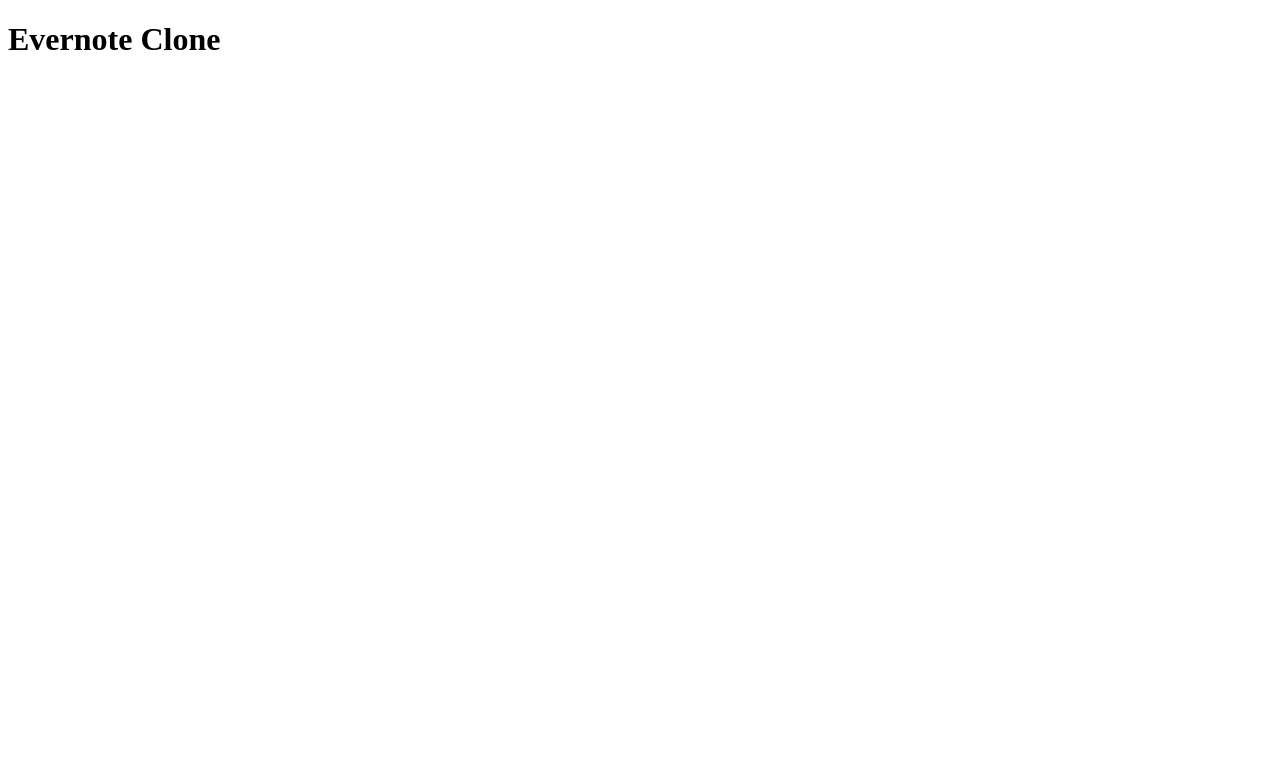
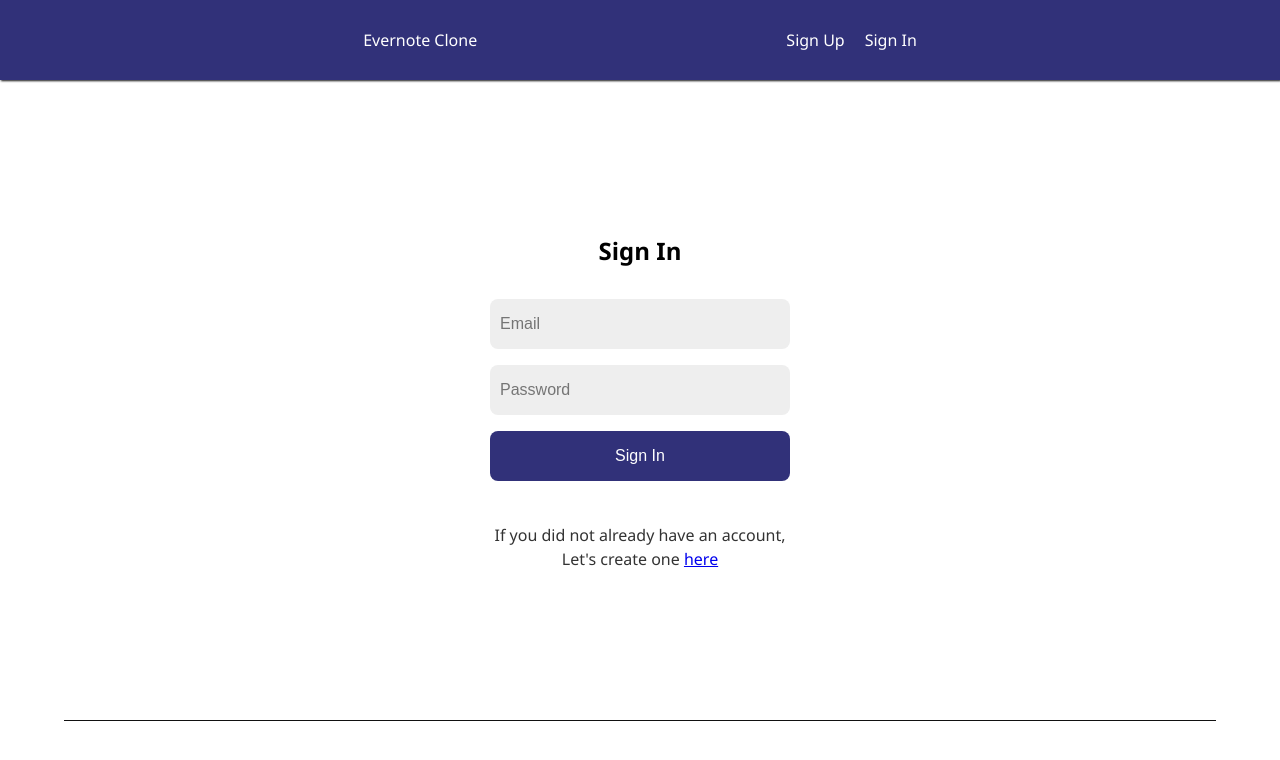
Before and after one commit to rooneyrulz/evernote_clone, a React (Create React App) app: page /sign-in in a window 1280 px wide. Shown: the top 760 px of the page. Built offline with nearby package versions, Linux system fonts and the light colour scheme; no server answers.

Commit message:
pages | layouts | firebase auth | styles |

```diff
--- a/src/App.css
+++ b/src/App.css
@@ -0,0 +1,68 @@
+/* Global Styles */
+
+* {
+    box-sizing: border-box;
+}
+
+body {
+    margin: 0;
+    padding: 0;
+    line-height: 1.5;
+    font-size: 1rem;
+    font-weight: 400;
+    font-family: 'Segoe UI', Tahoma, Geneva, Verdana, sans-serif;
+    overflow-x: hidden;
+}
+
+
+/* Header Styles */
+
+.app__header {
+    position: relative;
+    width: 100%;
+    min-height: 10vh;
+    background: rgb(49, 49, 121);
+    box-shadow: 1px 1px 2px #111;
+}
+
+.nav {
+    position: absolute;
+    width: 90%;
+    height: 100%;
+    margin: 0 5%;
+    display: flex;
+    flex-direction: row;
+    justify-content: space-evenly;
+    align-items: center;
+}
+
+.nav__header {}
+
+.nav__link {
+    text-decoration: none;
+    color: #fff;
+    padding: 10px 10px;
+}
+
+
+/* Main Styles */
+
+.app__main {
+    width: 90%;
+    min-height: 80vh;
+    margin: auto;
+    display: flex;
+    flex-direction: column;
+    justify-content: center;
+    align-items: center;
+}
+
+
+/* Footer Styles */
+
+.app__footer {
+    width: 90%;
+    min-height: 10vh;
+    margin: auto;
+    border-top: 1px #111 solid;
+}
--- a/src/App.js
+++ /dev/null
@@ -1,12 +0,0 @@
-import React from 'react';
-import './App.css';
-
-function App() {
-  return (
-    <div className='App'>
-      <h1>Evernote Clone</h1>
-    </div>
-  );
-}
-
-export default App;
--- /dev/null
+++ b/src/App.jsx
@@ -0,0 +1,52 @@
+import React from 'react';
+import { BrowserRouter, Route, Switch } from 'react-router-dom';
+
+import firebase from './config/firebase.config';
+import './App.css';
+
+// Layouts
+import AppHeader from './layouts/AppHeader';
+
+// Pages
+import Dashboard from './pages/Dashboard';
+import Register from './pages/auth/Register';
+import Login from './pages/auth/Login';
+
+const App = (props) => {
+  const [loading, setLoading] = React.useState(true);
+  const [userData, setUserData] = React.useState(null);
+
+  React.useEffect(() => {
+    firebase.auth().onAuthStateChanged((user) => {
+      if (user) {
+        setUserData(user.email);
+        setLoading(false);
+      } else {
+        setUserData(null);
+        setLoading(false);
+      }
+    });
+  }, [loading]);
+
+  return loading ? (
+    <div>Loading...</div>
+  ) : (
+    <BrowserRouter>
+      <>
+        <header className='app__header'>
+          <AppHeader />
+        </header>
+        <main className='app__main'>
+          <Switch>
+            <Route exact path='/' component={Dashboard} />
+            <Route exact path='/sign-in' component={Login} />
+            <Route exact path='/sign-up' component={Register} />
+          </Switch>
+        </main>
+        <footer className='app__footer'></footer>
+      </>
+    </BrowserRouter>
+  );
+};
+
+export default App;
--- /dev/null
+++ b/src/config/firebase.config.js
@@ -0,0 +1,18 @@
+import firebase from 'firebase/app';
+import 'firebase/auth';
+
+const firebaseConfig = {
+    apiKey: 'AIzaSyBa3mNjBSEPGKyDRCOTFfUS-EWukI3K7Ak',
+    authDomain: 'evernote-clone-8519c.firebaseapp.com',
+    databaseURL: 'https://evernote-clone-8519c.firebaseio.com',
+    projectId: 'evernote-clone-8519c',
+    storageBucket: 'evernote-clone-8519c.appspot.com',
+    messagingSenderId: '575114607391',
+    appId: '1:575114607391:web:79655f7296a122c8258e2a',
+    measurementId: 'G-DTSVQYF22Z',
+};
+// Initialize Firebase
+firebase.initializeApp(firebaseConfig);
+//   firebase.analytics();
+
+export default firebase;
--- a/src/index.js
+++ b/src/index.jsx
@@ -10,7 +10,4 @@
   document.getElementById('root')
 );
 
-// If you want your app to work offline and load faster, you can change
-// unregister() to register() below. Note this comes with some pitfalls.
-// Learn more about service workers: https://bit.ly/CRA-PWA
-serviceWorker.unregister();
+serviceWorker.register();
--- /dev/null
+++ b/src/layouts/AppHeader.jsx
@@ -0,0 +1,60 @@
+import React from 'react';
+import { Link, NavLink, withRouter } from 'react-router-dom';
+
+import firebase from '../config/firebase.config';
+
+const AppHeader = (props) => {
+  const [isLoggedIn, setIsLoggedIn] = React.useState(false);
+
+  React.useEffect(() => {
+    firebase.auth().onAuthStateChanged((user) => {
+      if (user) {
+        setIsLoggedIn(true);
+      } else {
+        setIsLoggedIn(false);
+      }
+    });
+  }, []);
+
+  const onSignOut = async (e) => {
+    try {
+      await firebase.auth().signOut();
+      // props.history.push('/sign-in');
+    } catch (error) {
+      throw error.message;
+    }
+  };
+
+  return (
+    <div className='nav'>
+      <div className='nav__header'>
+        <Link className='nav__link' to='/'>
+          Evernote Clone
+        </Link>
+      </div>
+      <div className='nav__link__wrapper'>
+        {isLoggedIn ? (
+          <>
+            <NavLink className='nav__link' exact to='/'>
+              Dashboard
+            </NavLink>
+            <Link className='nav__link' to='' onClick={(e) => onSignOut(e)}>
+              Sign Out
+            </Link>
+          </>
+        ) : (
+          <>
+            <NavLink className='nav__link' exact to='/sign-up'>
+              Sign Up
+            </NavLink>
+            <NavLink className='nav__link' exact to='/sign-in'>
+              Sign In
+            </NavLink>
+          </>
+        )}
+      </div>
+    </div>
+  );
+};
+
+export default withRouter(AppHeader);
--- /dev/null
+++ b/src/pages/Dashboard.jsx
@@ -0,0 +1,26 @@
+import React from 'react';
+import firebase from '../config/firebase.config';
+
+const Dashboard = (props) => {
+  const [userData, setUserData] = React.useState(null);
+
+  React.useEffect(() => {
+    firebase.auth().onAuthStateChanged((user) => {
+      if (!user) {
+        setUserData(null);
+        props.history.push('/sign-in');
+      } else {
+        setUserData(user.email);
+      }
+    });
+  }, []);
+
+  return (
+    <div className='dashboard'>
+      <h2>Dashboard</h2>
+      <p>{userData}</p>
+    </div>
+  );
+};
+
+export default Dashboard;
--- /dev/null
+++ b/src/pages/auth/Auth.css
@@ -0,0 +1,56 @@
+.auth__heading {
+    text-align: center;
+}
+
+.auth__form {
+    padding: 10px;
+}
+
+.input__email {
+    width: 300px;
+    height: 50px;
+    border: none;
+    outline: none;
+    font-size: 1rem;
+    padding: 5px 10px;
+    margin-bottom: 1rem;
+    border-radius: 0.5em;
+    background: #eee;
+}
+
+
+/* .input__email:focus {
+    border: none !important;
+    border-radius: 0.5em !important;
+} */
+
+.input__password {
+    width: 300px;
+    height: 50px;
+    border: none;
+    outline: none;
+    font-size: 1rem;
+    padding: 5px 10px;
+    margin-bottom: 1rem;
+    border-radius: 0.5em;
+    background: #eee;
+}
+
+.btn__auth {
+    width: 300px;
+    height: 50px;
+    border: none;
+    outline: none;
+    cursor: pointer;
+    font-size: 1rem;
+    padding: 5px 10px;
+    margin-bottom: 1rem;
+    border-radius: 0.5em;
+    color: #fff;
+    background: rgb(49, 49, 121);
+}
+
+.auth__help__text {
+    text-align: center;
+    color: #333;
+}
--- /dev/null
+++ b/src/pages/auth/Login.jsx
@@ -0,0 +1,64 @@
+import React from 'react';
+import { Link } from 'react-router-dom';
+
+import firebase from '../../config/firebase.config';
+import './Auth.css';
+
+const Login = (props) => {
+  const [formData, setFormData] = React.useState({ email: '', password: '' });
+
+  React.useEffect(() => {
+    firebase.auth().onAuthStateChanged((user) => {
+      user && props.history.push('/');
+    });
+  }, []);
+
+  const onChange = (e) =>
+    setFormData({ ...formData, [e.target.id]: e.target.value });
+
+  const onRegister = async (e) => {
+    e.preventDefault();
+    try {
+      const res = await firebase
+        .auth()
+        .signInWithEmailAndPassword(formData.email, formData.password);
+      console.log(res);
+      props.history.push('/');
+    } catch (error) {
+      throw error.message;
+    }
+  };
+
+  return (
+    <div className='login'>
+      <h2 className='auth__heading'>Sign In</h2>
+      <form className='auth__form' onSubmit={(e) => onRegister(e)}>
+        <input
+          id='email'
+          className='input__email'
+          type='email'
+          placeholder='Email'
+          onChange={(e) => onChange(e)}
+        />
+        <br />
+        <input
+          id='password'
+          className='input__password'
+          type='password'
+          placeholder='Password'
+          onChange={(e) => onChange(e)}
+        />
+        <br />
+        <button className='btn__auth' type='submit'>
+          Sign In
+        </button>
+      </form>
+      <p className='auth__help__text'>
+        If you did not already have an account, <br /> Let's create one{' '}
+        <Link to='/sign-up'>here</Link>
+      </p>
+    </div>
+  );
+};
+
+export default Login;
--- /dev/null
+++ b/src/pages/auth/Register.jsx
@@ -0,0 +1,64 @@
+import React from 'react';
+import { Link } from 'react-router-dom';
+
+import firebase from '../../config/firebase.config';
+import './Auth.css';
+
+const Register = (props) => {
+  const [formData, setFormData] = React.useState({ email: '', password: '' });
+
+  React.useEffect(() => {
+    firebase.auth().onAuthStateChanged((user) => {
+      user && props.history.push('/');
+    });
+  }, []);
+
+  const onChange = (e) =>
+    setFormData({ ...formData, [e.target.id]: e.target.value });
+
+  const onRegister = async (e) => {
+    e.preventDefault();
+    try {
+      const res = await firebase
+        .auth()
+        .createUserWithEmailAndPassword(formData.email, formData.password);
+      console.log(res);
+      props.history.push('/');
+    } catch (error) {
+      throw error.message;
+    }
+  };
+
+  return (
+    <div className='register'>
+      <h2 className='auth__heading'>Sign Up</h2>
+      <form className='auth__form' onSubmit={(e) => onRegister(e)}>
+        <input
+          id='email'
+          className='input__email'
+          type='email'
+          placeholder='Email'
+          onChange={(e) => onChange(e)}
+        />
+        <br />
+        <input
+          id='password'
+          className='input__password'
+          type='password'
+          placeholder='Password'
+          onChange={(e) => onChange(e)}
+        />
+        <br />
+        <button className='btn__auth' type='submit'>
+          Sign Up
+        </button>
+      </form>
+      <p className='auth__help__text'>
+        If you already have an account, <br /> Let's sign in{' '}
+        <Link to='/sign-up'>here</Link>
+      </p>
+    </div>
+  );
+};
+
+export default Register;
```
Also changed, not shown: package.json (+6 -1 lines), 1 other file (tests, documents, lock files or other folders).
